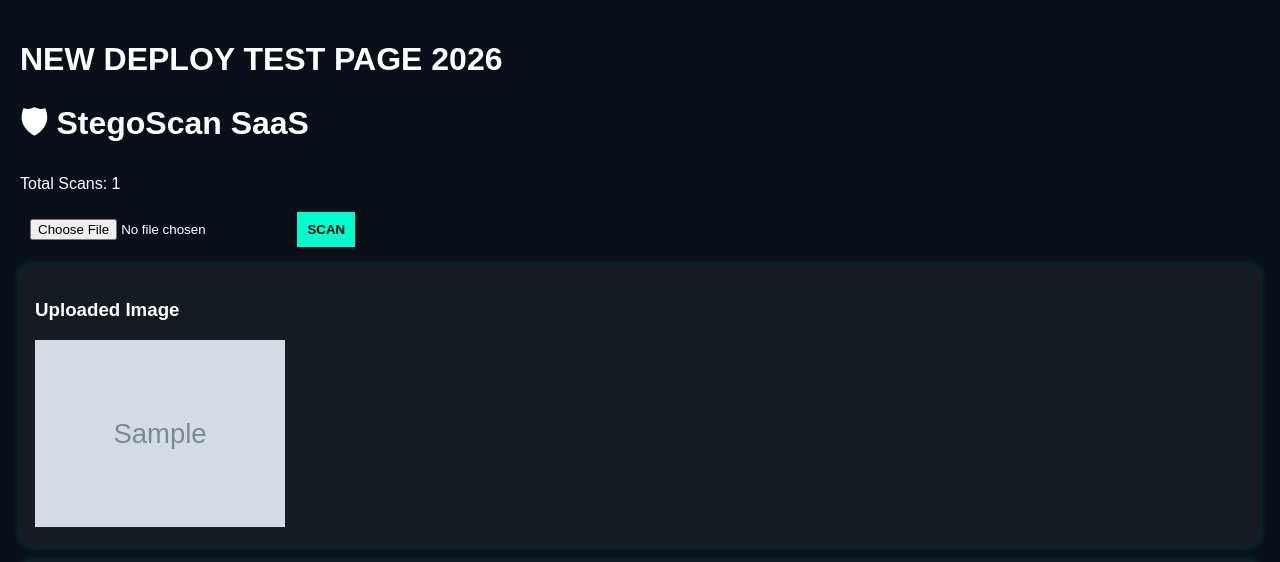
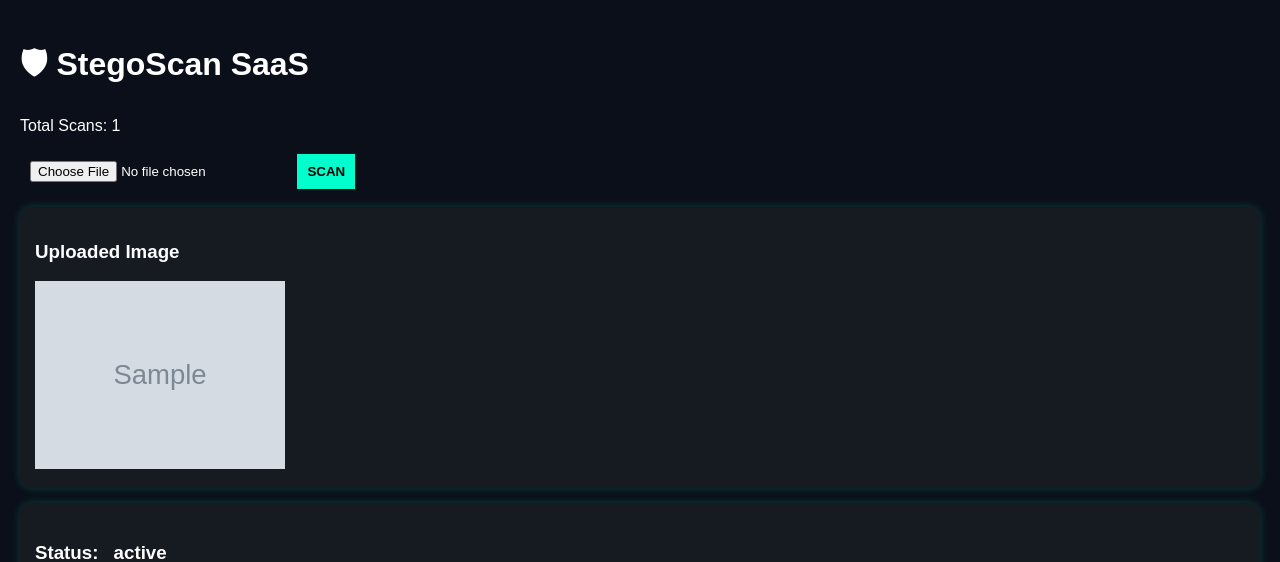
Before and after one commit to MEET10-Exe/StegoScan, a Flask app: template templates/index.html in a window 1280 px wide. Shown: the top 562 px of the page. Run offline with Flask 3, Linux system fonts and the light colour scheme; the template is opened without the code that fills it: most values are stand-ins (such as "Sample title", 1, 10 or a date in 2020); grey boxes marked "Sample" are stand-in pictures.

```diff
--- a/templates/index.html
+++ b/templates/index.html
@@ -1,7 +1,6 @@
 <!DOCTYPE html>
 <html lang="en">
 <head>
-    <h1>NEW DEPLOY TEST PAGE 2026</h1>
 <meta charset="UTF-8">
 <title>StegoScan SaaS</title>
 
```
